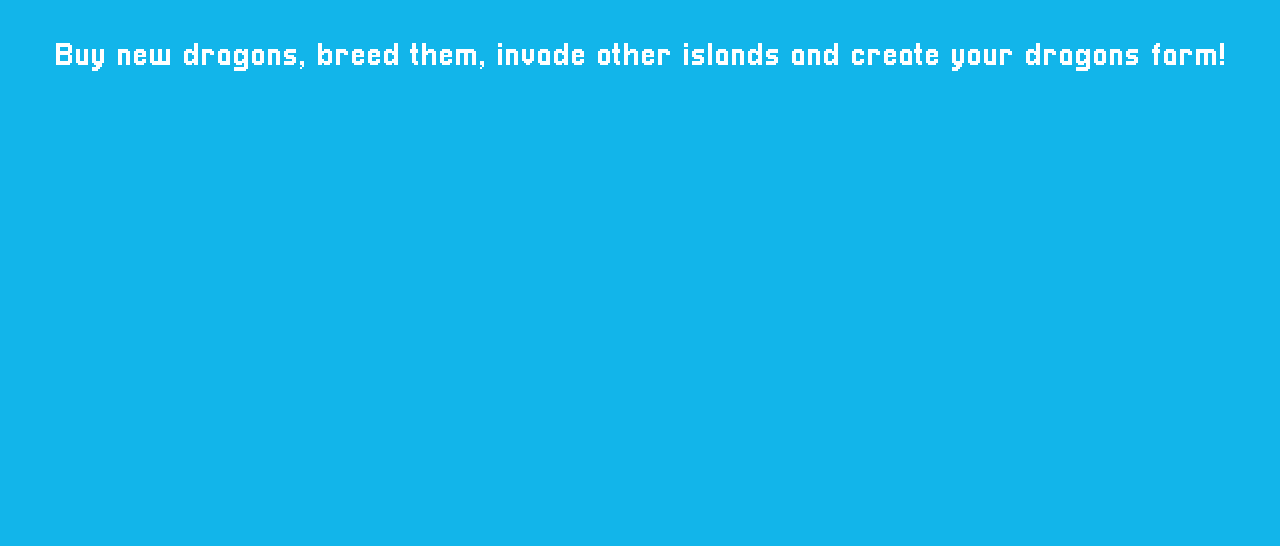
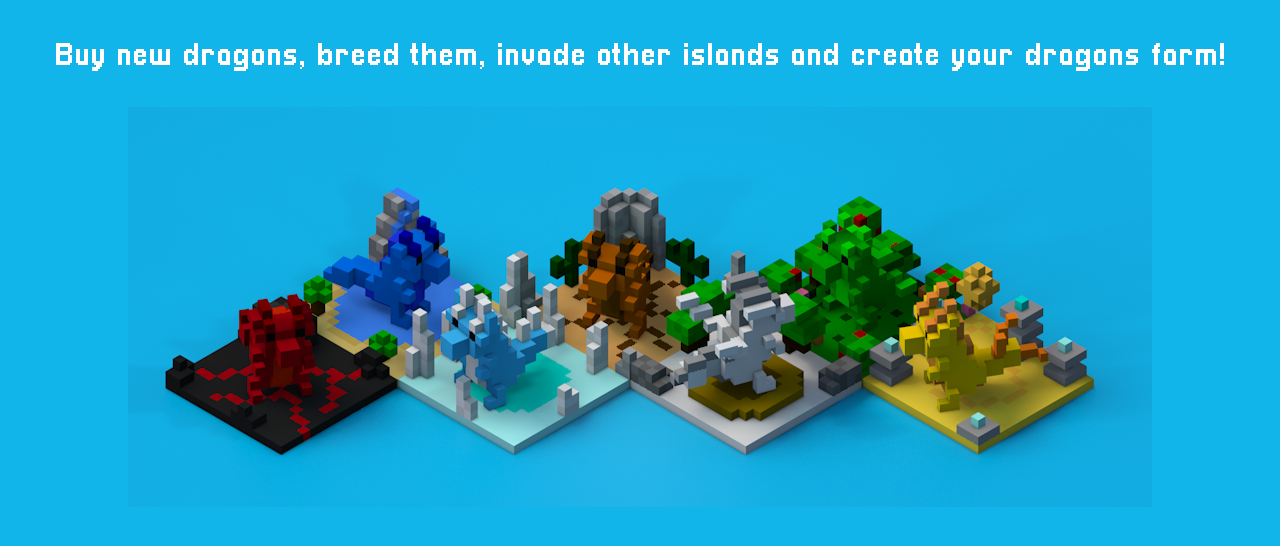
Before and after one commit to cuddlydragons/cuddlydragons.github.io, a plain HTML site: page index.html in a window 1280 px wide. Shown: the part 116-662 px from the top of the page. Drawn offline with Linux system fonts and the light colour scheme.

Commit message:
Added banner

```diff
--- a/index.html
+++ b/index.html
@@ -52,6 +52,8 @@
 		<div class="center">
 			<h1 style="font-size:64px">Cuddly Dragons</h1>
 			<p style="font-size:32px">Buy new dragons, breed them, invade other islands and create your dragons farm!</p>
+
+			<img src="banner_cut.png" alt="Banner" width="1024" height="400">
 		</div>
 
 	</body>
```
Also changed, not shown: banner_cut.png (added).
